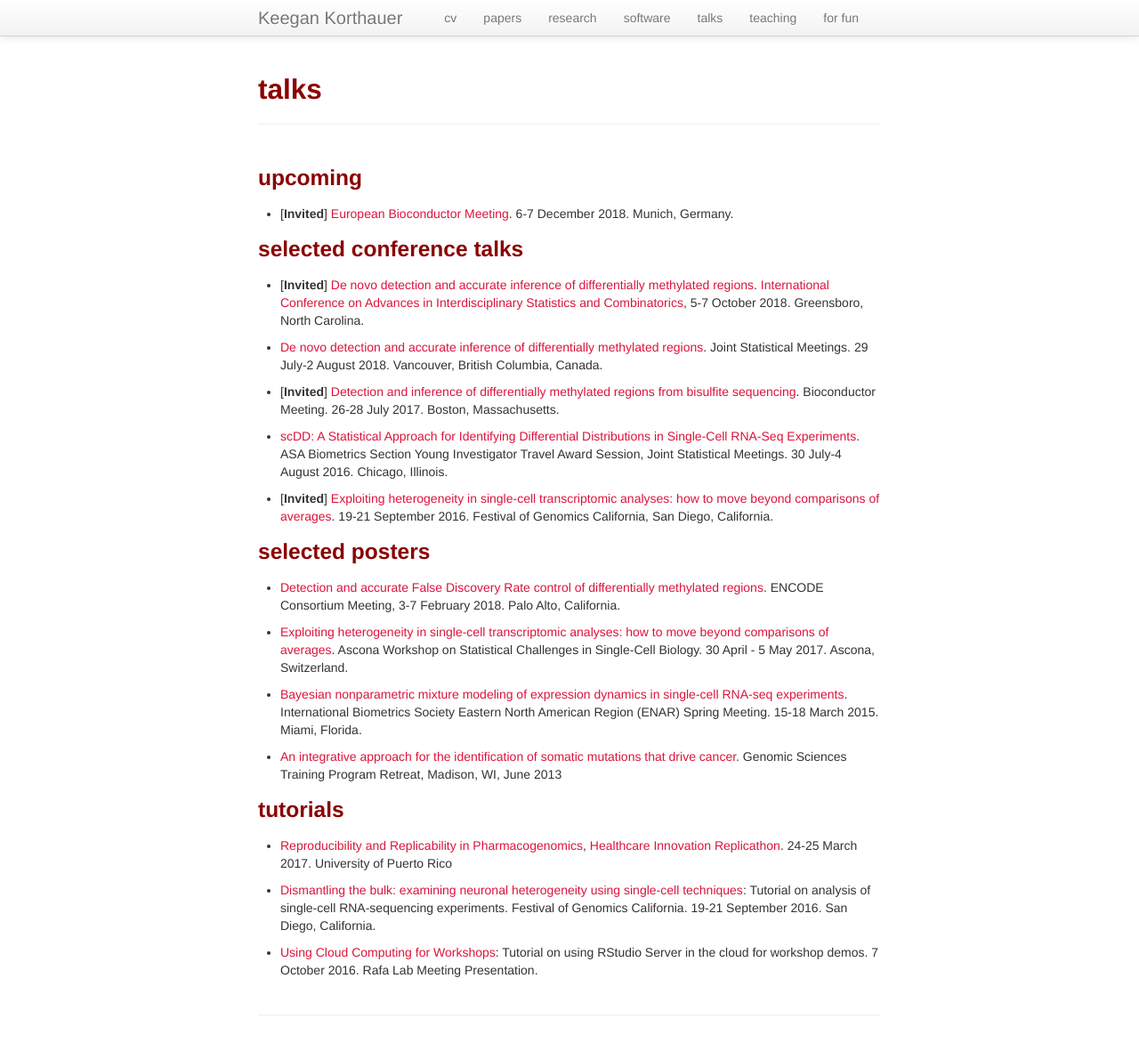
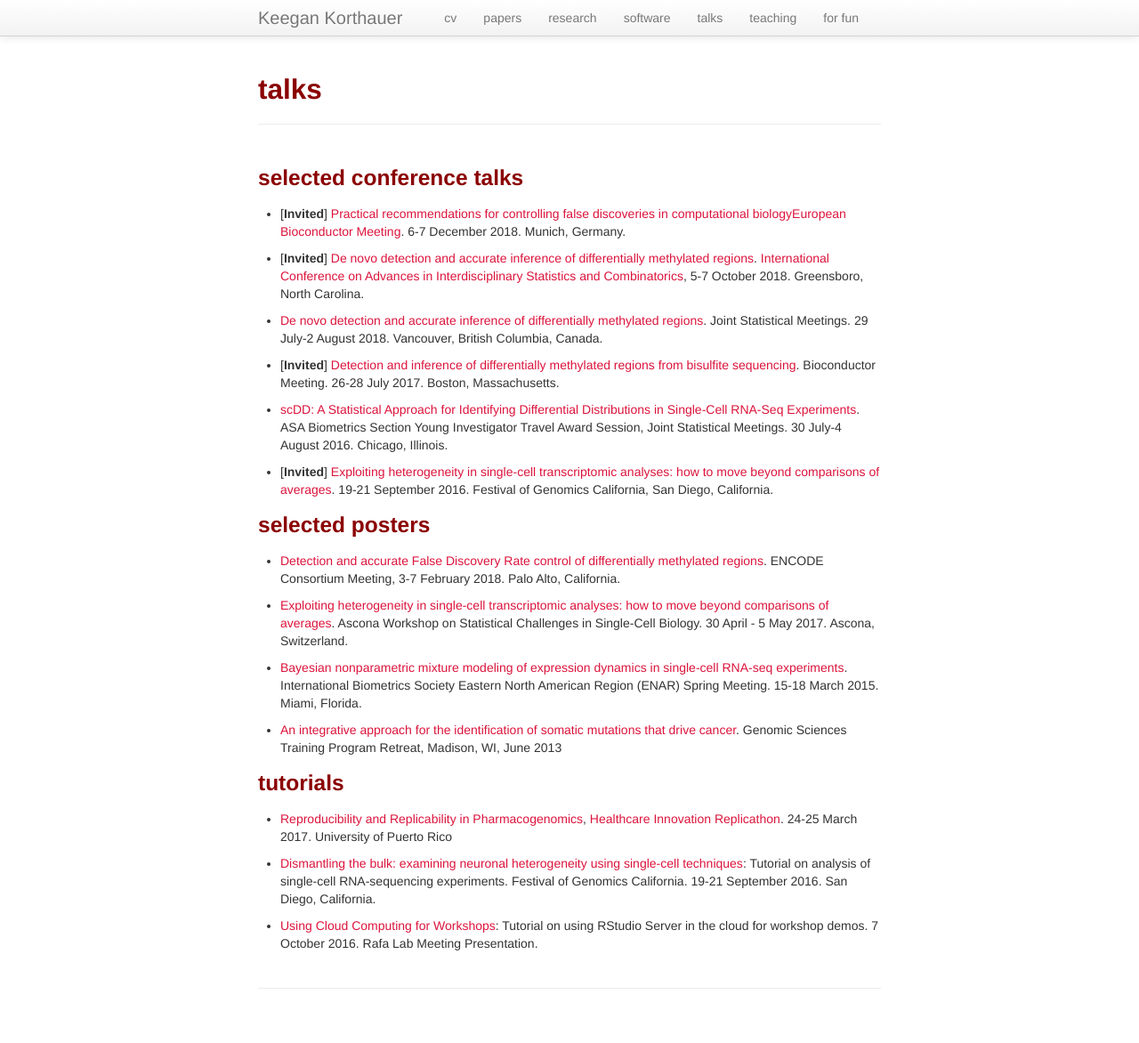
Before and after one commit to kdkorthauer/kdkorthauer.github.io, a Jekyll site: the page built from pages/talks.md, in a window 1280 px wide and 1172 px high. Shown: the whole window at 89% size. Built offline with Jekyll 4.4.1, drawn with Linux system fonts in a browser that asks for light colours.

Commit message:
Add Euro Bioc 2018 slides

```diff
--- a/pages/talks.md
+++ b/pages/talks.md
@@ -13,12 +13,10 @@ title: talks
   gtag('config', 'UA-110175023-1');
 </script>
 
-### upcoming
-
-- [**Invited**] [European Bioconductor Meeting](https://github.com/lgatto/EuroBioc2018). 6-7 December 2018. Munich, Germany.
-
 
 ### selected conference talks
+
+- [**Invited**] [Practical recommendations for controlling false discoveries in computational biology](../talks/eurobioc2018.pdf)[European Bioconductor Meeting](https://github.com/lgatto/EuroBioc2018). 6-7 December 2018. Munich, Germany.
 
 - [**Invited**] [De novo detection and accurate inference of differentially methylated regions](../talks/korthauer_aisc_2018_static.pdf). [International Conference on Advances in Interdisciplinary Statistics and Combinatorics](https://www.uncg.edu/mat/aisc/2018/index.html), 5-7 October 2018. Greensboro, North Carolina.
 
```
Also changed, not shown: 1 other file.
